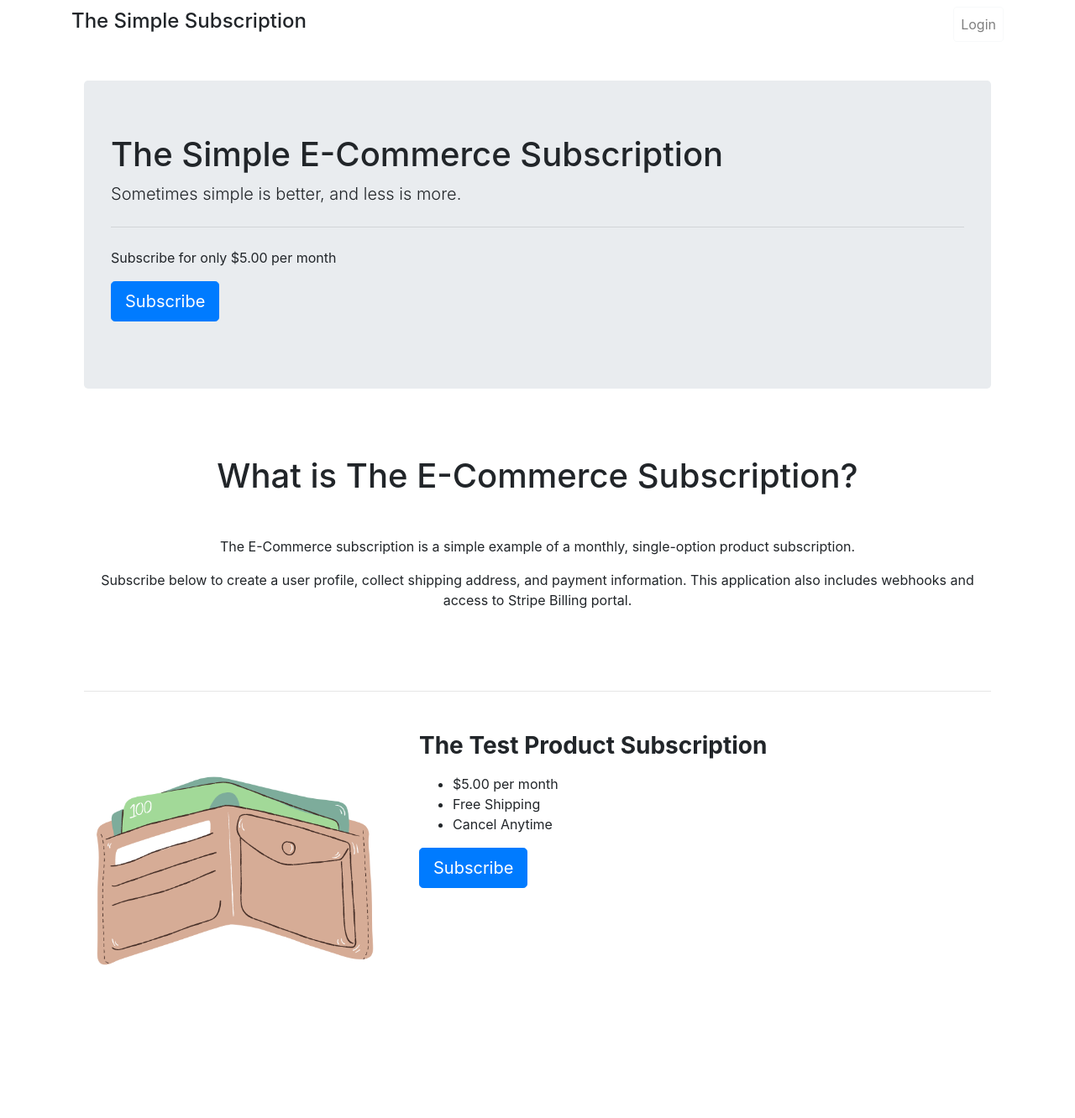
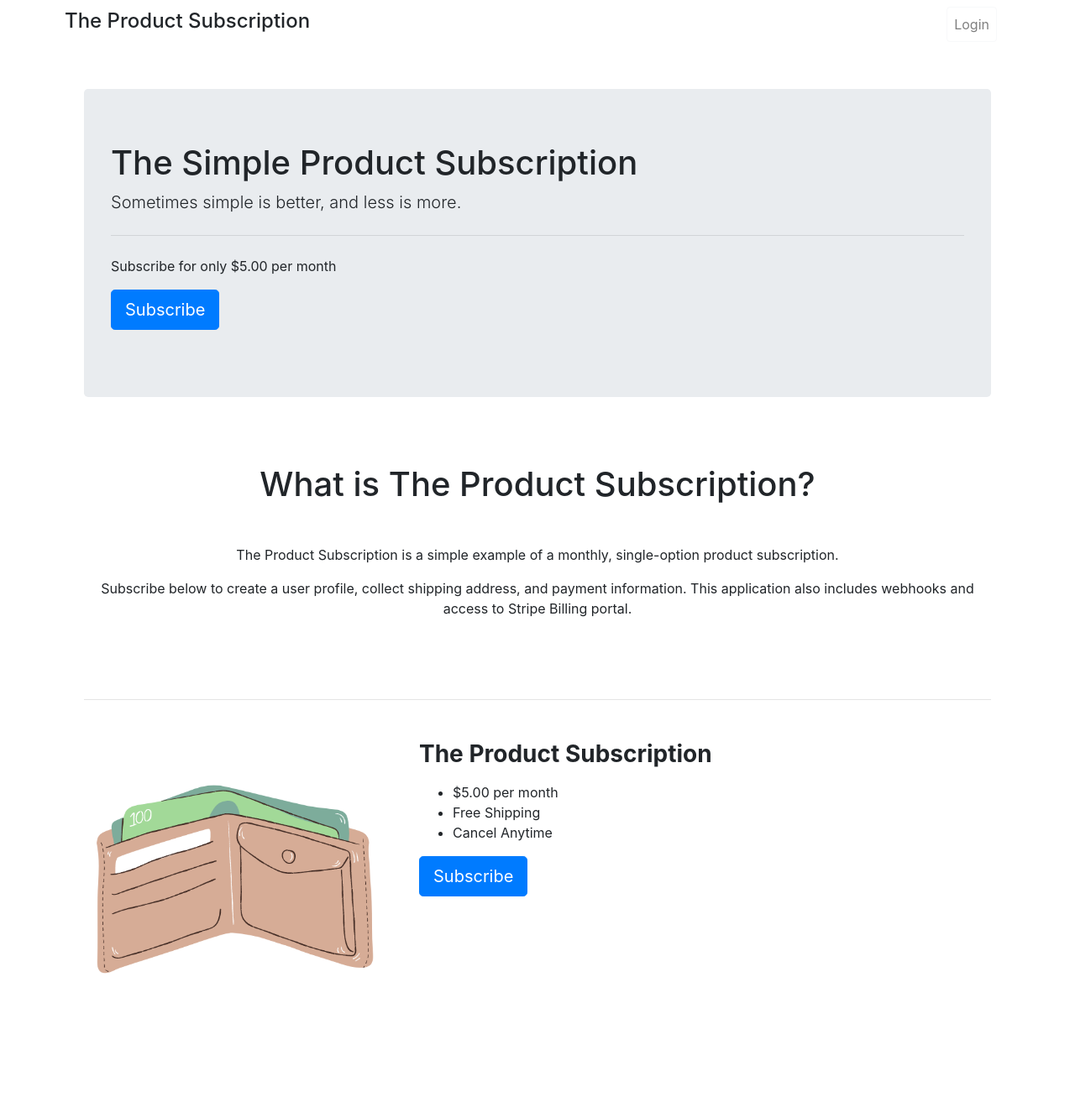
Before and after one commit to mia-k-monaghan/ecommerce-subscription, a Django app: page / in a window 1280 px wide. Shown: the whole page at 84% size. Before the commit the page ends 1150 px from the top, so only its background shows below. Run offline with Django 3.2, Linux system fonts and the light colour scheme.

Commit message:
updated navbar

```diff
--- a/templates/base.html
+++ b/templates/base.html
@@ -6,7 +6,7 @@
     <meta charset="utf-8">
     <meta name="viewport" content="width=device-width, initial-scale=1, shrink-to-fit=no">
     <meta http-equiv="x-ua-compatible" content="ie=edge">
-    <title>Simple Subscription</title>
+    <title>Product Subscription</title>
 
     <!-- CSS -->
     <link rel="stylesheet" href="https://cdn.jsdelivr.net/npm/bootstrap@4.5.3/dist/css/bootstrap.min.css" integrity="sha384-TX8t27EcRE3e/ihU7zmQxVncDAy5uIKz4rEkgIXeMed4M0jlfIDPvg6uqKI2xXr2" crossorigin="anonymous">
@@ -21,7 +21,7 @@
     <header>
 
         <!-- Navbar -->
-        <nav class="navbar fixed-top navbar-expand-lg navbar-light white scrolling-navbar">
+        <nav class="navbar navbar-nav navbar-expand-lg navbar-light white scrolling-navbar">
             <div class="container">
               <!-- Collapse -->
               <button class="navbar-toggler" type="button" data-toggle="collapse" data-target="#navbarSupportedContent" aria-controls="navbarSupportedContent"
@@ -34,7 +34,7 @@
 
                     <ul class="navbar-nav mr-auto">
                       <li class="nav-item">
-                        <h4>The Simple Subscription</h4>
+                        <h4>The Product Subscription</h4>
                       </li>
                     </ul>
                     <!-- Right -->
@@ -59,7 +59,7 @@
 
     </header>
     <!--Main Navigation-->
-    <main class="my-5 py-5">
+    <main class="mb-5 py-5">
       <div class="container">
         {% block content %}
 
--- a/templates/core/index.html
+++ b/templates/core/index.html
@@ -7,7 +7,7 @@
     <main>
       <div class="container">
         <div class="jumbotron">
-          <h1>The Simple E-Commerce Subscription</h1>
+          <h1>The Simple Product Subscription</h1>
           <p class="lead">Sometimes simple is better, and less is more.</p>
           <hr class="my-4">
           <p>Subscribe for only $5.00 per month</p>
@@ -24,8 +24,8 @@
 
           <!-- Heading & Description -->
           <div class="wow fadeIn">
-            <h2 class="h1 text-center mb-5">What is The E-Commerce Subscription?</h2>
-            <p class="text-center">The E-Commerce subscription is a simple example
+            <h2 class="h1 text-center mb-5">What is The Product Subscription?</h2>
+            <p class="text-center">The Product Subscription is a simple example
               of a monthly, single-option product subscription.</p>
             <p class="text-center mb-5 pb-5">Subscribe below to create a user
               profile, collect shipping address, and payment information. This
@@ -47,7 +47,7 @@
             <!--Grid column-->
             <div class="col-lg-7 col-xl-7 ml-xl-4 mb-4">
               <h3 class="mb-3 ">
-                <strong>The Test Product Subscription</strong>
+                <strong>The Product Subscription</strong>
               </h3>
               <ul class="grey-text">
                 <li>$5.00 per month</li>
```
